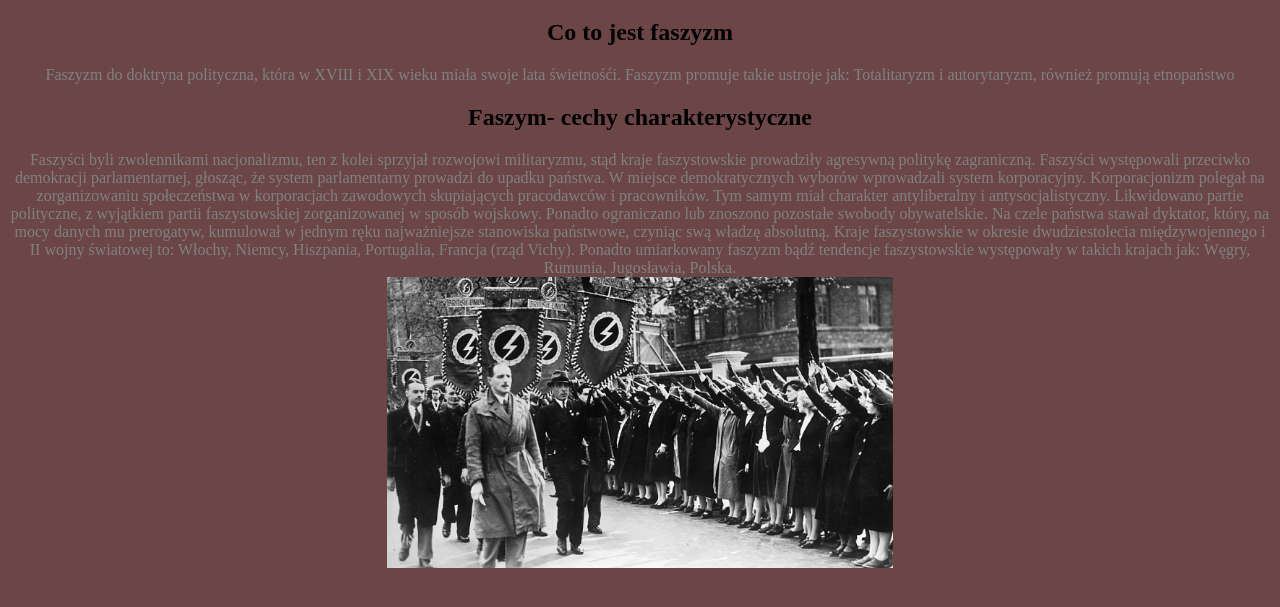
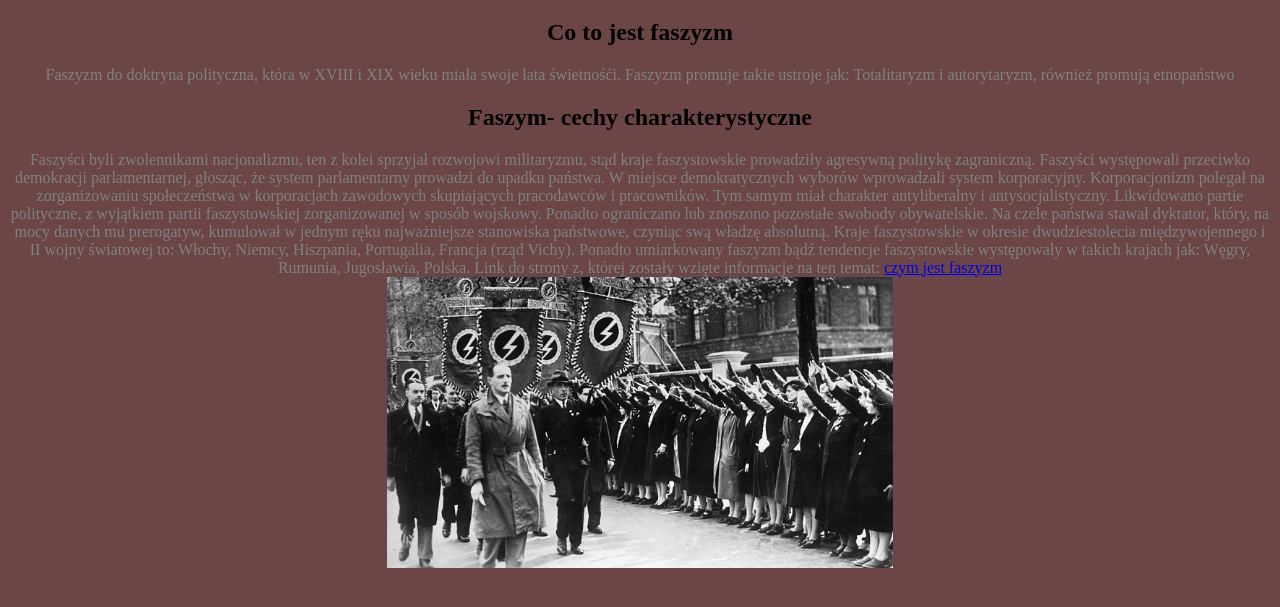
Before and after one commit to michal200991/wwwomnie, a plain HTML site: page index.html in a window 1280 px wide. Shown: the part 61-668 px from the top of the page. Drawn offline with Linux system fonts and the light colour scheme.

Commit message:
Update index.html

```diff
--- a/index.html
+++ b/index.html
@@ -12,19 +12,18 @@
 <body>
     <h1> Faszyzm</h1>
     <h2> Co to jest faszyzm</h2>
-    <p> Faszyzm do doktryna polityczna, która w XVIII i XIX wieku miała swoje lata świetnośći.
-        Faszyzm promuje takie ustroje jak: Totalitaryzm i autorytaryzm, również promują etnopaństwo
+    <p> Faszyzm do doktryna polityczna, która w XVIII i XIX wieku miała swoje lata świetnośći. Faszyzm promuje takie ustroje jak: Totalitaryzm i autorytaryzm, również promują etnopaństwo
     </p>
     <h2>Faszym- cechy charakterystyczne </h2>
-    <p> Faszyści byli zwolennikami nacjonalizmu, ten z kolei sprzyjał rozwojowi militaryzmu, stąd kraje faszystowskie prowadziły agresywną politykę zagraniczną.
-        Faszyści występowali przeciwko demokracji parlamentarnej, głosząc, że system parlamentarny prowadzi do upadku państwa. W miejsce demokratycznych wyborów wprowadzali system korporacyjny.
-        Korporacjonizm polegał na zorganizowaniu społeczeństwa w korporacjach zawodowych skupiających pracodawców i pracowników. Tym samym miał charakter antyliberalny i antysocjalistyczny.
-        Likwidowano partie polityczne, z wyjątkiem partii faszystowskiej zorganizowanej w sposób wojskowy. Ponadto ograniczano lub znoszono pozostałe swobody obywatelskie.
-        Na czele państwa stawał dyktator, który, na mocy danych mu prerogatyw, kumulował w jednym ręku najważniejsze stanowiska państwowe, czyniąc swą władzę absolutną.
-        Kraje faszystowskie w okresie dwudziestolecia międzywojennego i II wojny światowej to: Włochy, Niemcy, Hiszpania, Portugalia, Francja (rząd Vichy).
-        Ponadto umiarkowany faszyzm bądź tendencje faszystowskie występowały w takich krajach jak: Węgry, Rumunia, Jugosławia, Polska.
+    <p> Faszyści byli zwolennikami nacjonalizmu, ten z kolei sprzyjał rozwojowi militaryzmu, stąd kraje faszystowskie prowadziły agresywną politykę zagraniczną. Faszyści występowali przeciwko demokracji parlamentarnej, głosząc, że system parlamentarny prowadzi
+        do upadku państwa. W miejsce demokratycznych wyborów wprowadzali system korporacyjny. Korporacjonizm polegał na zorganizowaniu społeczeństwa w korporacjach zawodowych skupiających pracodawców i pracowników. Tym samym miał charakter antyliberalny
+        i antysocjalistyczny. Likwidowano partie polityczne, z wyjątkiem partii faszystowskiej zorganizowanej w sposób wojskowy. Ponadto ograniczano lub znoszono pozostałe swobody obywatelskie. Na czele państwa stawał dyktator, który, na mocy danych mu
+        prerogatyw, kumulował w jednym ręku najważniejsze stanowiska państwowe, czyniąc swą władzę absolutną. Kraje faszystowskie w okresie dwudziestolecia międzywojennego i II wojny światowej to: Włochy, Niemcy, Hiszpania, Portugalia, Francja (rząd Vichy).
+        Ponadto umiarkowany faszyzm bądź tendencje faszystowskie występowały w takich krajach jak: Węgry, Rumunia, Jugosławia, Polska. Link do strony z, której zostały wzięte informacje na ten temat:
 
-        <img src="/images/10614.jpg" alt="ilustracja faszystów"/>
+        <a ta href="https://www.bryk.pl/wypracowania/historia/xx-wiek/1011048-czym-jest-faszyzm-1.html">czym jest faszyzm</a>
+        <img src="/images/10614.jpg" alt="ilustracja faszystów" />
+
 
 
 
```
